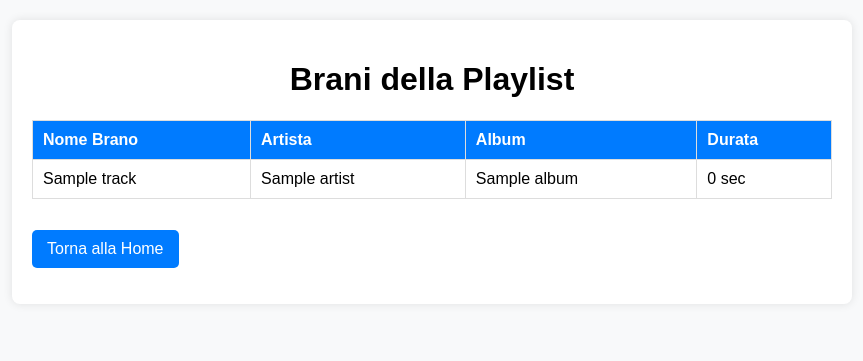
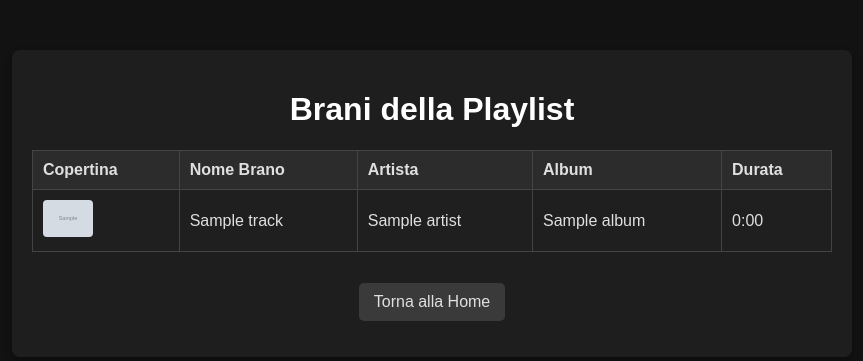
Before and after one commit to Arba-Marco/spotify_progetto, a Flask app: template templates/playlist_tracks.html in a window 1280 px wide. Shown: the top 361 px of the page, without its empty margins (208-1071 px from the left). Run offline with Flask 3, Linux system fonts and the light colour scheme; the template is opened without the code that fills it: most values are stand-ins (such as "Sample title", 1, 10 or a date in 2020); grey boxes marked "Sample" are stand-in pictures.

Commit message:
modifica file playlist

```diff
--- a/blueprints/auth.py
+++ b/blueprints/auth.py
@@ -4,7 +4,7 @@ from spotipy.oauth2 import SpotifyOAuth
 
 SPOTIFY_CLIENT_ID = "d3c1badbe879439c85f4ee31bf30a33a"
 SPOTIFY_CLIENT_SECRET = "12ccffe121454ab892ccd7890c4a8db1"
-SPOTIFY_REDIRECT_URI = "https://5000-arbamarco-spotifyproget-h4gnmnryepa.ws-eu117.gitpod.io/callback"
+SPOTIFY_REDIRECT_URI = "https://5000-arbamarco-spotifyproget-02496lsf051.ws-eu118.gitpod.io/callback"
 auth_bp = Blueprint('auth', __name__)
 
 sp_oauth = SpotifyOAuth(
--- a/static/css/style.css
+++ b/static/css/style.css
@@ -0,0 +1,66 @@
+body {
+    font-family: Arial, sans-serif;
+    margin: 0;
+    padding: 0;
+    background-color: #121212;
+    color: #e0e0e0;
+    text-align: center;
+}
+
+.container {
+    max-width: 800px;
+    margin: 50px auto;
+    background: #1e1e1e;
+    padding: 20px;
+    border-radius: 8px;
+    box-shadow: 0px 4px 10px rgba(0, 0, 0, 0.3);
+}
+
+h1 {
+    color: #ffffff;
+}
+
+table {
+    width: 100%;
+    border-collapse: collapse;
+    margin-top: 20px;
+}
+
+th, td {
+    border: 1px solid #444;
+    padding: 10px;
+    text-align: left;
+}
+
+th {
+    background-color: #2c2c2c;
+    color: #e0e0e0;
+}
+
+tr:nth-child(even) {
+    background-color: #2a2a2a;
+}
+
+tr:nth-child(odd) {
+    background-color: #1f1f1f;
+}
+
+.btn {
+    display: inline-block;
+    padding: 10px 15px;
+    margin-top: 15px;
+    background-color: #3a3a3a;
+    color: #e0e0e0;
+    text-decoration: none;
+    border-radius: 5px;
+    text-align: center;
+}
+
+.btn:hover {
+    background-color: #555;
+}
+
+.cover {
+    width: 50px;
+    border-radius: 4px;
+}
--- a/templates/playlist_tracks.html
+++ b/templates/playlist_tracks.html
@@ -1,58 +1,11 @@
 <!DOCTYPE html>
-<html lang="en">
+<html lang="it">
 <head>
     <meta charset="UTF-8">
     <meta name="viewport" content="width=device-width, initial-scale=1.0">
     <title>Brani della Playlist</title>
-    <style>
-        body {
-            font-family: Arial, sans-serif;
-            margin: 20px;
-            padding: 0;
-            background-color: #f8f9fa;
-        }
-        .container {
-            max-width: 800px;
-            margin: 0 auto;
-            background: white;
-            padding: 20px;
-            border-radius: 8px;
-            box-shadow: 0px 0px 10px rgba(0, 0, 0, 0.1);
-        }
-        h1 {
-            text-align: center;
-        }
-        table {
-            width: 100%;
-            border-collapse: collapse;
-            margin-top: 20px;
-        }
-        th, td {
-            border: 1px solid #ddd;
-            padding: 10px;
-            text-align: left;
-        }
-        th {
-            background-color: #007bff;
-            color: white;
-        }
-        tr:nth-child(even) {
-            background-color: #f2f2f2;
-        }
-        .btn {
-            display: inline-block;
-            padding: 10px 15px;
-            margin-top: 15px;
-            background-color: #007bff;
-            color: white;
-            text-decoration: none;
-            border-radius: 5px;
-            text-align: center;
-        }
-        .btn:hover {
-            background-color: #0056b3;
-        }
-    </style>
+    <!-- Collegamento al file CSS -->
+    <link rel="stylesheet" href="{{ url_for('static', filename='css/style.css') }}">
 </head>
 <body>
     <div class="container">
@@ -60,6 +13,7 @@
         <table>
             <thead>
                 <tr>
+                    <th>Copertina</th>
                     <th>Nome Brano</th>
                     <th>Artista</th>
                     <th>Album</th>
@@ -69,10 +23,22 @@
             <tbody>
                 {% for track in tracks %}
                 <tr>
+                    <td>
+                        {% if track['track']['album']['images'] %}
+                            <img src="{{ track['track']['album']['images'][0]['url'] }}" class="cover" alt="Copertina Album">
+                        {% else %}
+                            N/D
+                        {% endif %}
+                    </td>
                     <td>{{ track['track']['name'] }}</td>
                     <td>{{ track['track']['artists'][0]['name'] }}</td>
                     <td>{{ track['track']['album']['name'] }}</td>
-                    <td>{{ track['track']['duration_ms'] // 1000 }} sec</td>
+                    <td>
+                        {% set duration = track['track']['duration_ms'] // 1000 %}
+                        {% set minutes = duration // 60 %}
+                        {% set seconds = duration % 60 %}
+                        {{ minutes }}:{{ '%02d' % seconds }}
+                    </td>
                 </tr>
                 {% endfor %}
             </tbody>
```
Also changed, not shown: .gitpod.yml (added), 1 other file.
